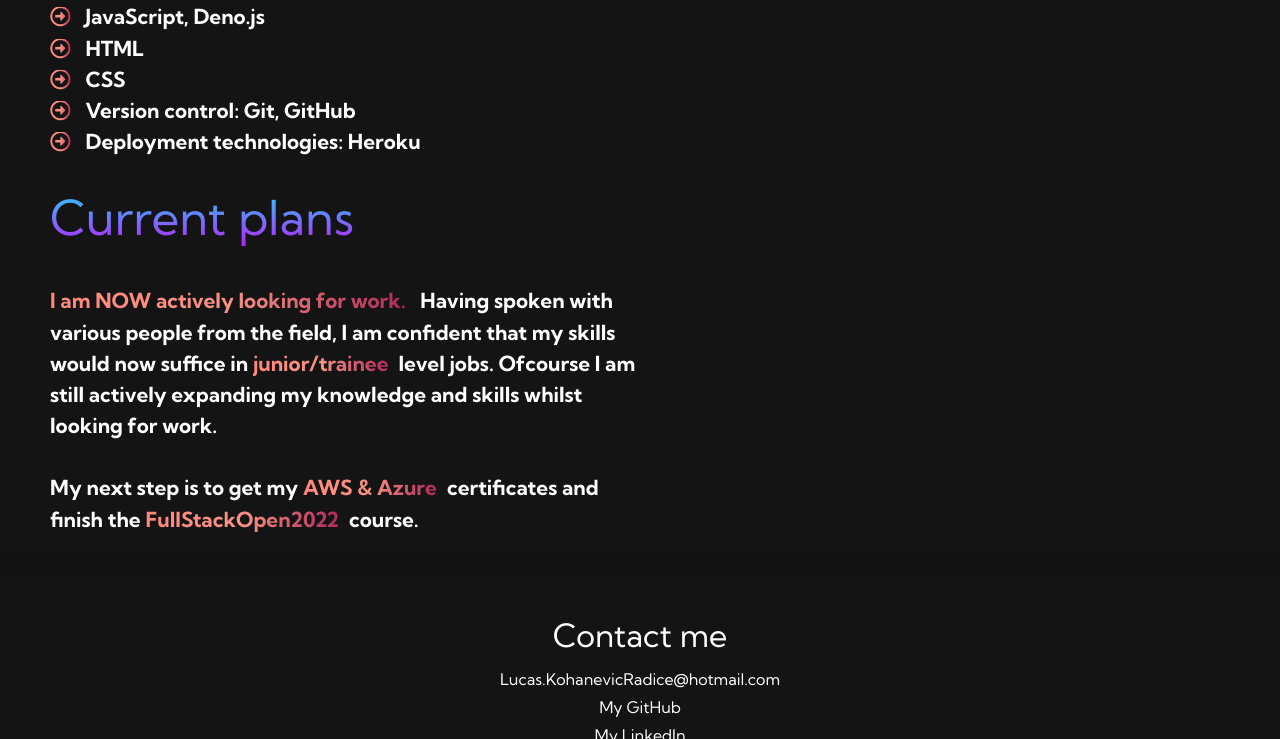
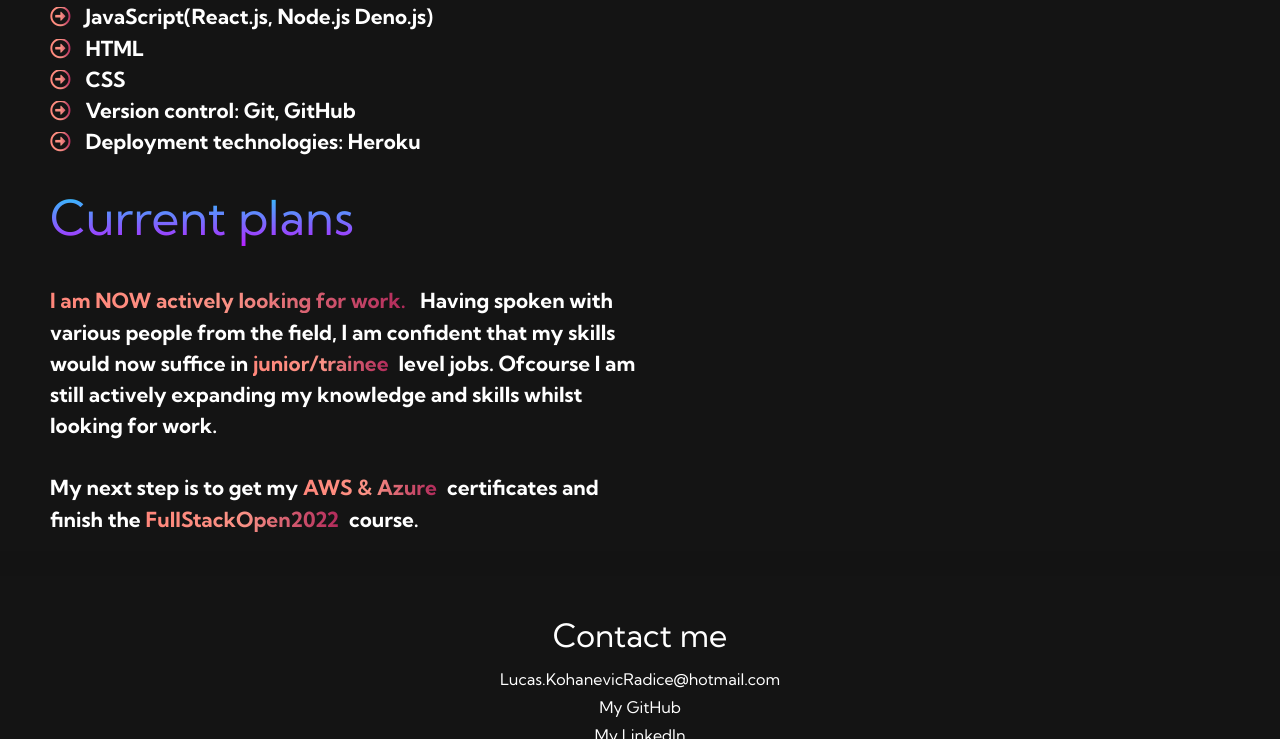
Before and after one commit to LucasKohanevicRadice/myCvPage-Public, a plain HTML site: page views/layouts/styles/aboutMe.html in a window 1280 px wide. Shown: the part 967-1706 px from the top of the page. Drawn offline with nearby package versions, Linux system fonts and the light colour scheme.

Commit message:
Update aboutMe.html

```diff
--- a/views/layouts/styles/aboutMe.html
+++ b/views/layouts/styles/aboutMe.html
@@ -95,7 +95,7 @@
                         <div class="skills__aboutMe">
                         <i class="far fa-arrow-alt-circle-right"></i> Python <br>
                         <i class="far fa-arrow-alt-circle-right"></i> SQL <br>
-                        <i class="far fa-arrow-alt-circle-right"></i> JavaScript, Deno.js  <br>
+                        <i class="far fa-arrow-alt-circle-right"></i> JavaScript(React.js, Node.js Deno.js)  <br>
                         <i class="far fa-arrow-alt-circle-right"></i> HTML <br>
                         <i class="far fa-arrow-alt-circle-right"></i> CSS <br>
                         <i class="far fa-arrow-alt-circle-right"></i> Version control: Git, GitHub <br>
```
